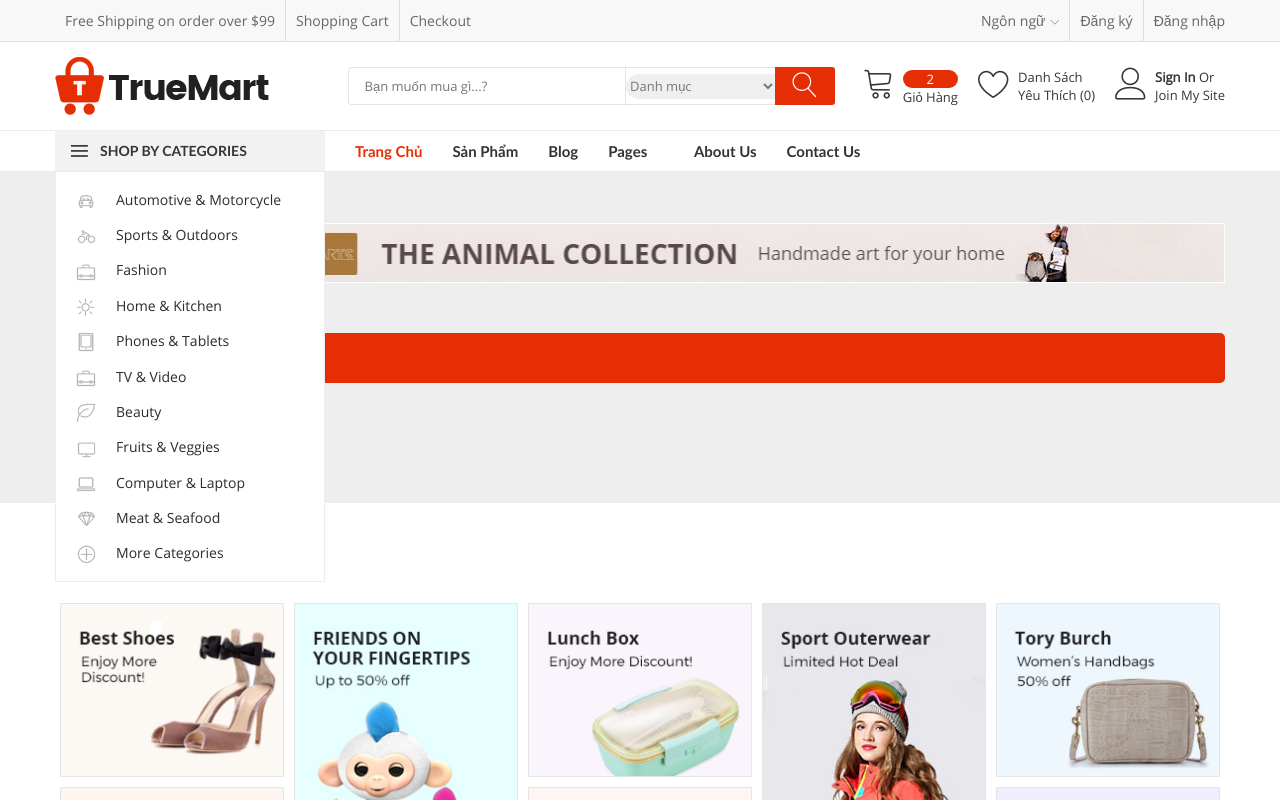
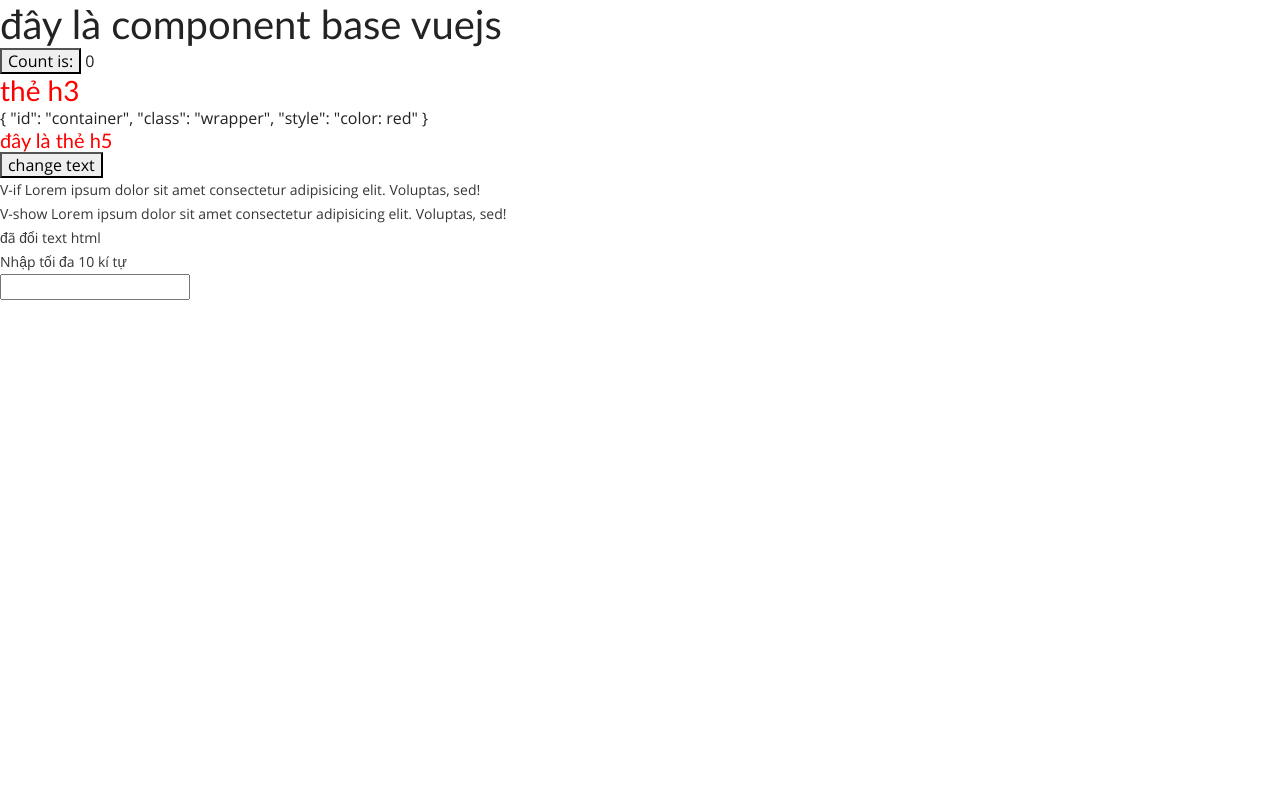
Before and after one commit to DoanKhiem/dfl_vuejs, a Vue app: page / in a window 1280 px wide. Shown: the top 800 px of the page. Built offline with nearby package versions, Linux system fonts and the light colour scheme; a web font is replaced by a local one.

Commit message:
day2 vuejs

```diff
--- a/src/main.js
+++ b/src/main.js
@@ -1,5 +1,5 @@
 import { createApp } from "vue";
-import App from "./App.vue";
+import BaseVuejs from './views/base_vuejs.vue';
 import router from "./router";
 
 import "./assets/main.css";
@@ -50,7 +50,7 @@
 
 // import "./assets/js/main.js";
 
-const app = createApp(App);
+const app = createApp(BaseVuejs);
 
 app.use(router);
 
--- /dev/null
+++ b/src/views/base_vuejs.vue
@@ -0,0 +1,75 @@
+<template>
+  <h1>đây là component base vuejs</h1>
+  <button @click="count()">Count is: </button>
+  {{ data_demo }}
+  <h3 :id="id_h3" :class="statusColor ? 'class1' : 'class2'">thẻ h3</h3>
+  {{ objectOfAttrs }}
+  <h5 v-bind="objectOfAttrs">đây là thẻ h5</h5>
+  <div :id="`list-${id}`"></div>
+  <div :id="`row-${id}`"></div>
+  <button @click="hiddenText()">change text</button>
+  <p v-if="statusText">V-if Lorem ipsum dolor sit amet consectetur adipisicing elit. Voluptas, sed!</p>
+  <p v-show="statusText">V-show Lorem ipsum dolor sit amet consectetur adipisicing elit. Voluptas, sed!</p>
+  <p v-html="textHtml"></p>
+  {{ valueInput }}
+  <p>Nhập tối đa 10 kí tự</p>
+  <input type="text" v-model="valueInput">
+</template>
+<script>
+// nếu statusColor  = true thì nó sẽ nhận 'class1'
+// ngược lại nếu là false thì nó nhận 'class2'
+export default {
+    data() {
+        return {
+            valueInput: '',
+            id: 'name_id',
+            id_h3: 'id_by_h3',
+            statusColor: true,
+            statusText: true,
+            data_demo: 0,
+            data_demo2: 2,
+            objectOfAttrs: {
+                id: 'container',
+                class: 'wrapper',
+                style: 'color: red'
+            },
+            textHtml: 'đây là text hmtl'
+        }
+    },
+    methods: {
+        count() {
+            console.log(this);
+            this.data_demo++;
+            this.statusColor = !this.statusColor;
+        },
+        hiddenText() {
+            // this.count()
+            this.statusText = !this.statusText;
+        }
+    },
+    mounted() {
+        setTimeout(() => {
+            this.textHtml = 'đã đổi text html'
+        }, 2000);
+    },
+    watch: {
+        valueInput(newVal, oldVal) {
+            if(newVal.length > 10) {
+                console.log(12);
+                // alert('không được nhập quá 10 ký tự')
+                this.valueInput = this.valueInput.slice(0,10)
+            }
+        }
+    },
+}
+</script>
+
+<style>
+.class1 {
+    color: red;
+}
+.class2 {
+    color: blue;
+}
+
+</style>
```
